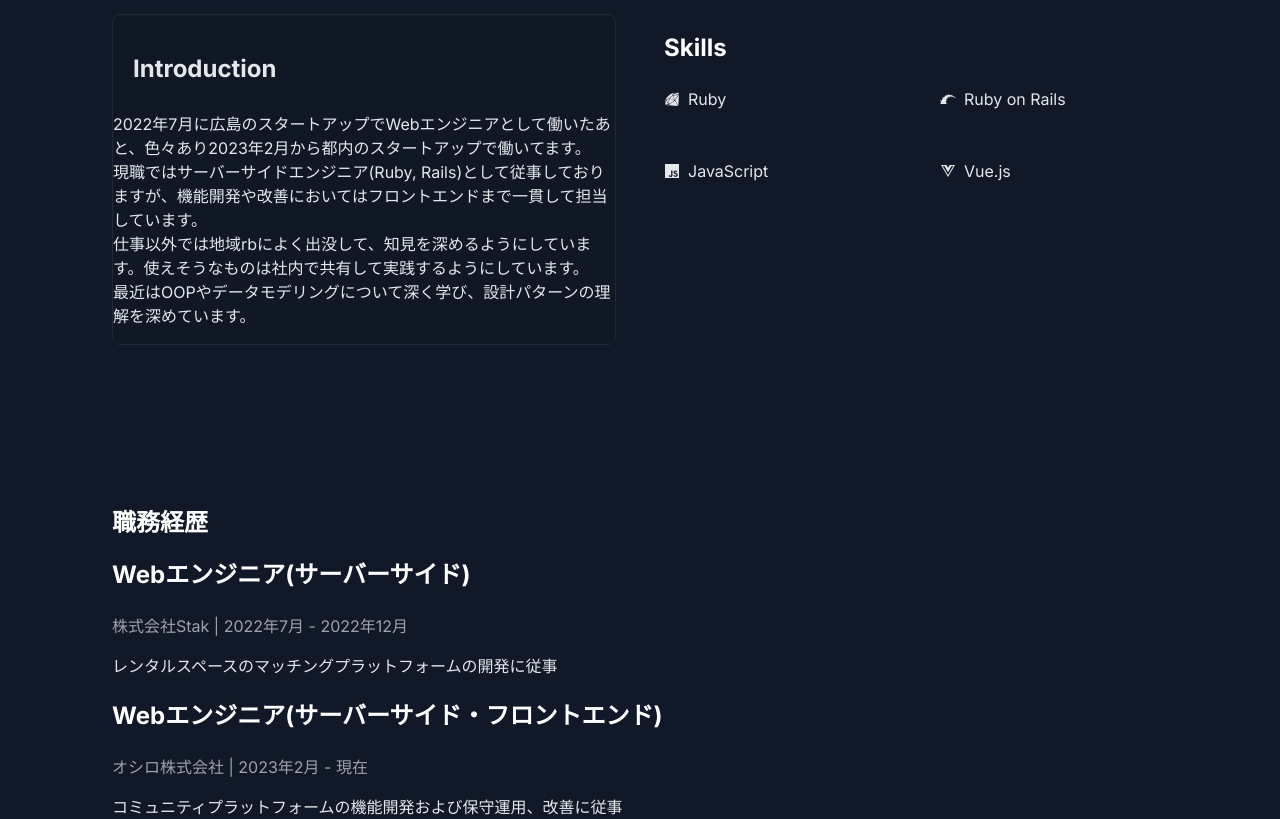
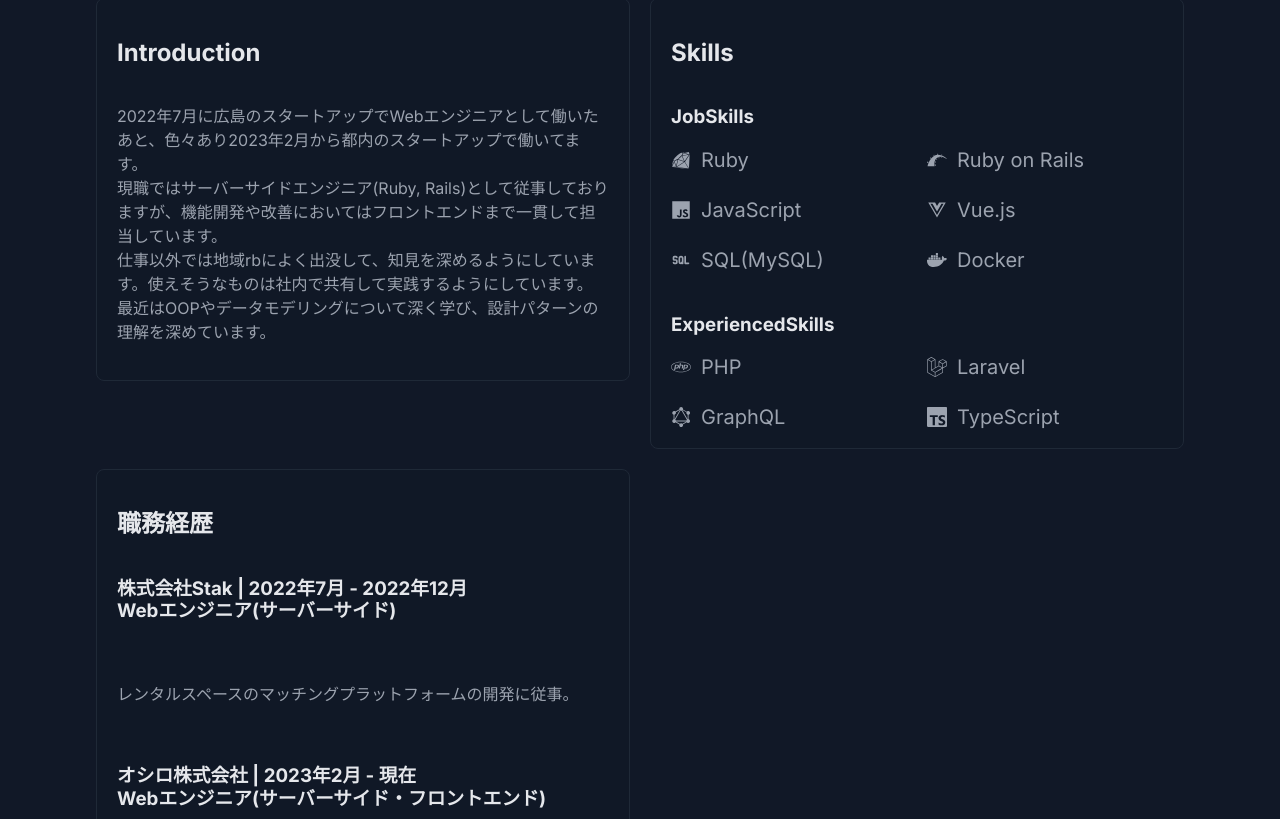
Before and after one commit to bumpfuji10/kyam-next-app, a Next.js app: page /about in a window 1280 px wide. Shown: the part 401-1220 px from the top of the page. Built offline with nearby package versions, Linux system fonts and the light colour scheme; a small style sheet from the web is missing.

Commit message:
feat: update About section with new skill icons and improve card styling

```diff
--- a/src/app/about/About.module.scss
+++ b/src/app/about/About.module.scss
@@ -11,7 +11,13 @@
 .container {
   max-width: 72rem;
   margin: 0 auto;
-  padding: 16px;
+}
+
+.skillItem {
+  font-size: 20px;
+  display: flex;
+  align-items: center;
+  gap: 10px;
 }
 
 .section {
@@ -43,7 +49,8 @@
 
 .gridTwoColumn {
   display: grid;
-  gap: 3rem;
+  align-items: start;
+  gap: 20px;
   @media (min-width: 768px) {
     grid-template-columns: repeat(2, 1fr);
   }
@@ -52,7 +59,7 @@
 .skillItem {
   display: flex;
   align-items: center;
-  gap: 0.5rem;
+  gap: 10px;
 }
 
 .iconBlue {
@@ -74,3 +81,7 @@
     color: #93C5FD;
   }
 }
+
+.descritpion {
+  padding: .75rem 1.25rem;
+}
--- a/src/app/about/page.tsx
+++ b/src/app/about/page.tsx
@@ -4,6 +4,12 @@
 import { SiRubyonrails } from "react-icons/si";
 import { IoLogoJavascript } from "react-icons/io5";
 import { FaVuejs } from "react-icons/fa";
+import { TbSql } from "react-icons/tb";
+import { FaDocker } from "react-icons/fa";
+import { FaPhp } from "react-icons/fa";
+import { FaLaravel } from "react-icons/fa";
+import { GrGraphQl } from "react-icons/gr";
+import { SiTypescript } from "react-icons/si";
 
 export default function About() {
   const isVisible = true; // ここは仮でtrue。実際はuseEffectなどで制御可能
@@ -21,74 +27,85 @@
         <section className={`${styles.section} ${styles.gridTwoColumn}`}>
           <div className={cardStyles.aboutCard}>
             <h2 className={cardStyles["aboutCard-header"]}>Introduction</h2>
-            <p className={styles["aboutCard-description"]}>
+            <p className={cardStyles["aboutCard-description"]}>
               2022年7月に広島のスタートアップでWebエンジニアとして働いたあと、色々あり2023年2月から都内のスタートアップで働いてます。
               <br />現職ではサーバーサイドエンジニア(Ruby, Rails)として従事しておりますが、機能開発や改善においてはフロントエンドまで一貫して担当しています。
               <br />仕事以外では地域rbによく出没して、知見を深めるようにしています。使えそうなものは社内で共有して実践するようにしています。
               <br />最近はOOPやデータモデリングについて深く学び、設計パターンの理解を深めています。
             </p>
           </div>
-          <div>
-            <h2 className={styles.sectionSubtitle}>Skills</h2>
-            <div className={styles.gridTwoColumn}>
-              <div className={styles.skillItem}>
-                <DiRuby />
-                <span className={styles.textGray300}>Ruby</span>
+
+          <div className={cardStyles.aboutCard}>
+          <h2 className={cardStyles["aboutCard-header"]}>Skills</h2>
+            <div className="aboutCard-skillBoard">
+              <h3 className={cardStyles["aboutCard-subTitle"]}>JobSkills</h3>
+              <div className={cardStyles["aboutCard-skillWrapper"]}>
+                <p className={styles.gridTwoColumn}>
+                  <span className={styles.skillItem}>
+                    <DiRuby />Ruby
+                  </span>
+                  <span className={styles.skillItem}>
+                    <SiRubyonrails />
+                    Ruby on Rails
+                  </span>
+                  <span className={styles.skillItem}>
+                    <IoLogoJavascript />JavaScript
+                  </span>
+                  <span className={styles.skillItem}>
+                    <FaVuejs />Vue.js
+                  </span>
+                  <span className={styles.skillItem}>
+                    <TbSql />SQL(MySQL)
+                  </span>
+                  <span className={styles.skillItem}>
+                    <FaDocker />Docker
+                  </span>
+                </p>
               </div>
-              <div className={styles.skillItem}>
-                <SiRubyonrails />
-                <span className={styles.textGray300}>Ruby on Rails</span>
-              </div>
-              <div className={styles.skillItem}>
-                <IoLogoJavascript />
-                <span className={styles.textGray300}>JavaScript</span>
-              </div>
-              <div className={styles.skillItem}>
-                <FaVuejs />
-                <span className={styles.textGray300}>Vue.js</span>
+            </div>
+            <div className='aboutCard-skillBoard'>
+              <h3 className={cardStyles["aboutCard-subTitle"]}>ExperiencedSkills</h3>
+              <div className={cardStyles["aboutCard-skillWrapper"]}>
+                <p className={styles.gridTwoColumn}>
+                  <span className={styles.skillItem}>
+                    <FaPhp />PHP
+                  </span>
+                  <span className={styles.skillItem}>
+                    <FaLaravel />
+                    Laravel
+                  </span>
+                  <span className={styles.skillItem}>
+                    <GrGraphQl />GraphQL
+                  </span>
+                  <span className={styles.skillItem}>
+                    <SiTypescript />TypeScript
+                  </span>
+                </p>
               </div>
             </div>
           </div>
-        </section>
 
-        {/* 職務経歴セクション */}
-        <section className={styles.section}>
-          <h2 className={styles.sectionSubtitle}>職務経歴</h2>
-          <div className="space-y-6">
+          <div className={cardStyles.aboutCard}>
+            <h2 className={cardStyles["aboutCard-header"]}>職務経歴</h2>
             <div>
-              <h3 className={styles.sectionSubtitle}>Webエンジニア(サーバーサイド)</h3>
-              <p className={styles.textGray400}>株式会社Stak | 2022年7月 - 2022年12月</p>
-              <p className={styles.textGray300}>
-                レンタルスペースのマッチングプラットフォームの開発に従事
+              <h3 className={cardStyles["aboutCard-subTitle"]}>
+                株式会社Stak | 2022年7月 - 2022年12月
+                <br />Webエンジニア(サーバーサイド)
+              </h3>
+              <p className={cardStyles["aboutCard-description"]}>
+                <br />レンタルスペースのマッチングプラットフォームの開発に従事。
               </p>
-            </div>
-            <div>
-              <h3 className={styles.sectionSubtitle}>Webエンジニア(サーバーサイド・フロントエンド)</h3>
-              <p className={styles.textGray400}>オシロ株式会社 | 2023年2月 - 現在</p>
-              <p className={styles.textGray300}>
-                コミュニティプラットフォームの機能開発および保守運用、改善に従事
-                <br />
+              <h3 className={cardStyles["aboutCard-subTitle"]}>
+                オシロ株式会社 | 2023年2月 - 現在
+                <br />Webエンジニア(サーバーサイド・フロントエンド)
+              </h3>
+              <p className={cardStyles["aboutCard-description"]}>
+                コミュニティプラットフォームの機能開発および保守運用、改善に従事。
+                <br />社内ツールの改善や、問い合わせ対応なども行う。
               </p>
             </div>
           </div>
         </section>
-
-        {/* お問い合わせセクション */}
-        <section className={styles.section}>
-          <h2 className={styles.sectionSubtitle}>お問い合わせ</h2>
-          <div className={styles.contactIcons}>
-            <a href="mailto:contact@example.com" className={styles.contactLink}>
-              <i className="fas fa-envelope fa-2x"></i>
-            </a>
-            <a href="https://linkedin.com" target="_blank" rel="noopener noreferrer" className={styles.contactLink}>
-              <i className="fab fa-linkedin fa-2x"></i>
-            </a>
-            <a href="https://github.com" target="_blank" rel="noopener noreferrer" className={styles.contactLink}>
-              <i className="fab fa-github fa-2x"></i>
-            </a>
-          </div>
-        </section>
-
       </div>
     </div>
   );
--- a/src/app/articles/[articleId]/page.tsx
+++ b/src/app/articles/[articleId]/page.tsx
@@ -15,7 +15,7 @@
       <main className={styles.main}>
         <div className="description">
           <h1>{article.title}</h1>
-          <p>公開日: {new Date(article.publishedAt).toLocaleDateString("ja-JP")}</p>
+          <p>{new Date(article.publishedAt).toLocaleDateString("ja-JP")}</p>
           <div className="article-content">
             {article.content ? (
               <div dangerouslySetInnerHTML={{ __html: highlightedContent }} />
--- a/src/app/card.module.scss
+++ b/src/app/card.module.scss
@@ -15,31 +15,22 @@
   }
 
   &-header {
-    padding: 1.25rem 1.25rem 0.75rem;
-
-    .icon {
-      margin-bottom: 1rem;
-
-      svg {
-        width: 2.5rem;
-        height: 2.5rem;
-        color: #a78bfa;
-      }
-    }
-
-    .title {
-      font-size: 1.25rem;
-      font-weight: 600;
-      color: white;
-    }
+    padding: 20px 20px 0 20px;
   }
 
+
   &-description {
-    padding: 0.75rem 1.25rem 1.25rem;
+    padding: 1.25rem;
+    color: $text-muted;
+  }
 
-    .description {
-      color: $text-muted;
-    }
+  &-subTitle {
+    padding: 20px 20px 0;
+  }
+
+  &-skillWrapper {
+    padding: 0 20px;
+    color: $text-muted;
   }
 }
 
--- a/src/app/components/Footer.module.scss
+++ b/src/app/components/Footer.module.scss
@@ -1,7 +1,6 @@
 .footer {
   background-color: #111827;
   border-top: 1px solid #1f2937;
-  padding: 2rem 0;
 
   &__content {
     display: flex;
--- a/src/app/globals.scss
+++ b/src/app/globals.scss
@@ -41,7 +41,6 @@
   width: 100%;
   max-width: 1200px;
   margin: 0 auto;
-  padding: 0 1rem;
 }
 
 // タイポグラフィ
--- a/src/app/page.tsx
+++ b/src/app/page.tsx
@@ -4,6 +4,7 @@
 import PostContent from "./components/PostContent";
 import { getArticles } from "./../../lib/api";
 import { sliceContent } from "./../app/utils/sliceConent";
+import { FaArrowRight } from "react-icons/fa";
 
 const FETCH_ARTICLES_LIMIT: number = 3;
 
@@ -61,6 +62,7 @@
               </div>
               <div className={styles["blog__card-footer"]}>
                 <span className={styles.btn}>記事を読む</span>
+                <FaArrowRight />
               </div>
             </Link>
           ))}
```
